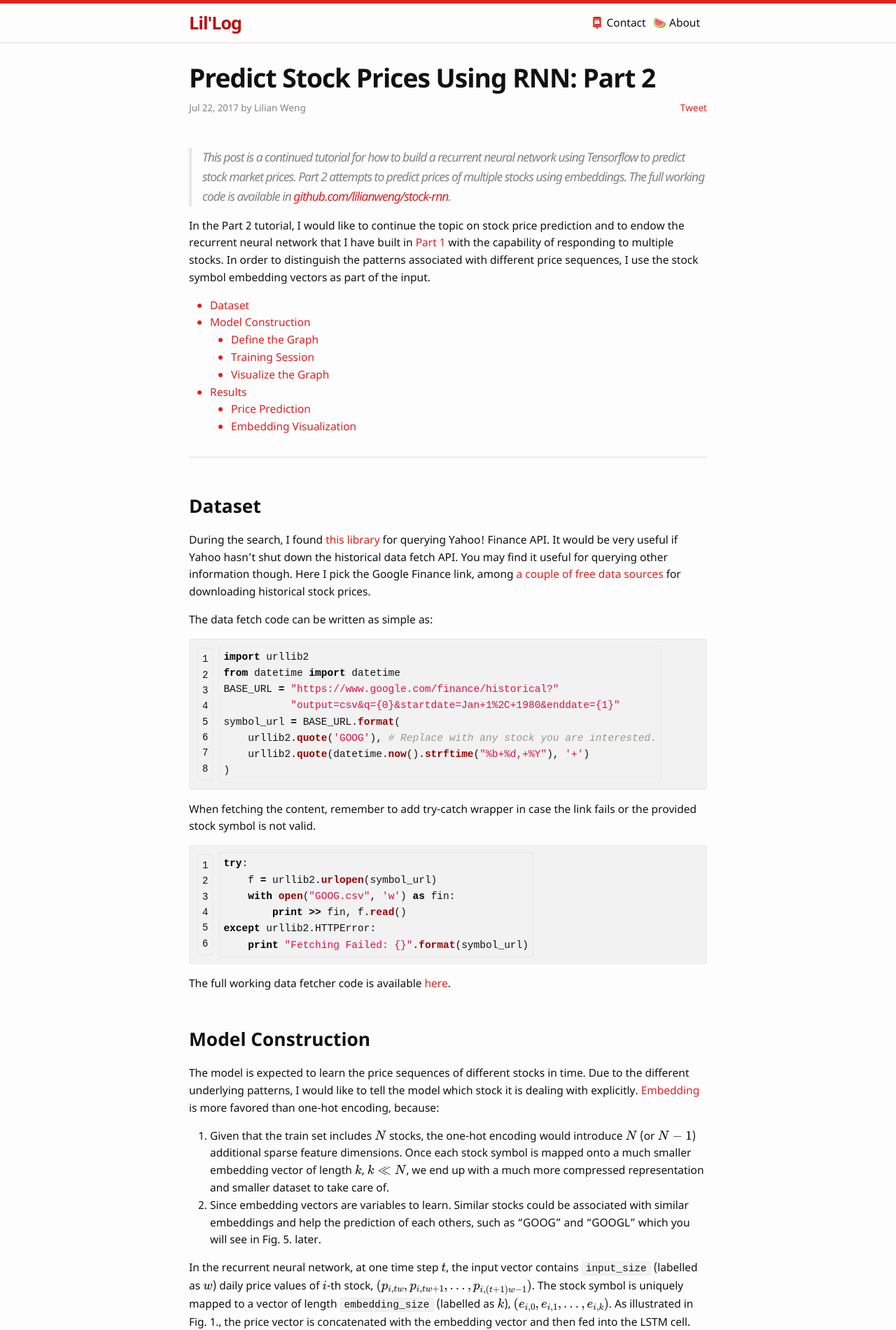
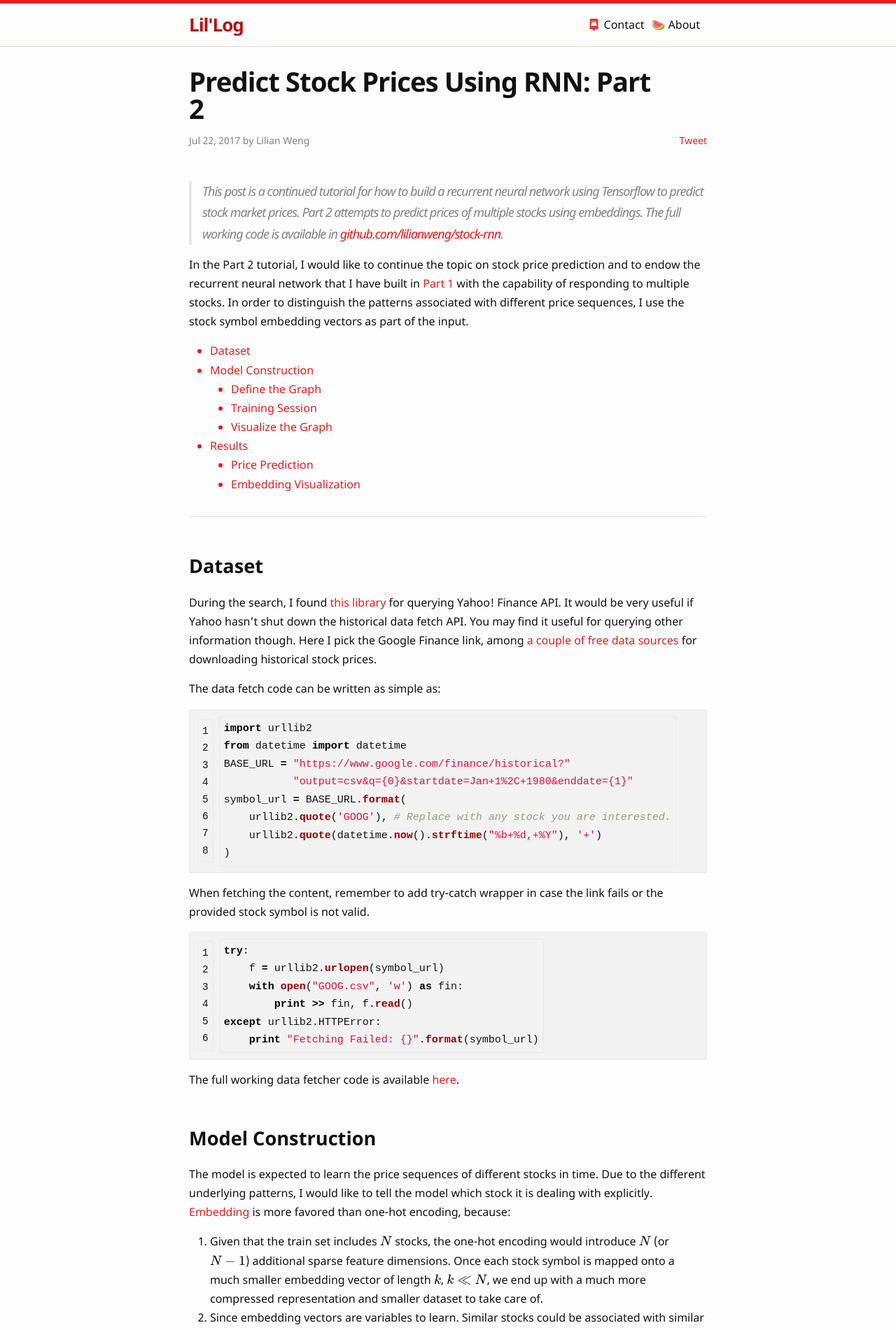
Before and after one commit to lilianweng/lil-log, a Jekyll site: the page built from _posts/2017-07-22-predict-stock-prices-using-RNN-part-2.md, in a window 1280 px wide. Shown: the top 1901 px of the page at 70% size. Built offline with Jekyll 4.4.1, drawn with Linux system fonts in a browser that asks for light colours; formulas are drawn with MathJax 3; comment, search, counter and statistics services are not loaded.

Commit message:
larger font

```diff
--- a/_sass/main.scss
+++ b/_sass/main.scss
@@ -5,10 +5,10 @@
 
 // Define defaults for each variable.
 $base-font-family: "Noto Sans", "Helvetica Neue", Helvetica, Arial, sans-serif !default;
-$base-font-size:   15.5px !default;
+$base-font-size:   16px !default;
 $base-font-weight: 400 !default;
 $small-font-size:  $base-font-size * 0.875 !default;
-$base-line-height: 1.6 !default;
+$base-line-height: 1.7 !default;
 
 $spacing-unit:     30px !default;
 
```
